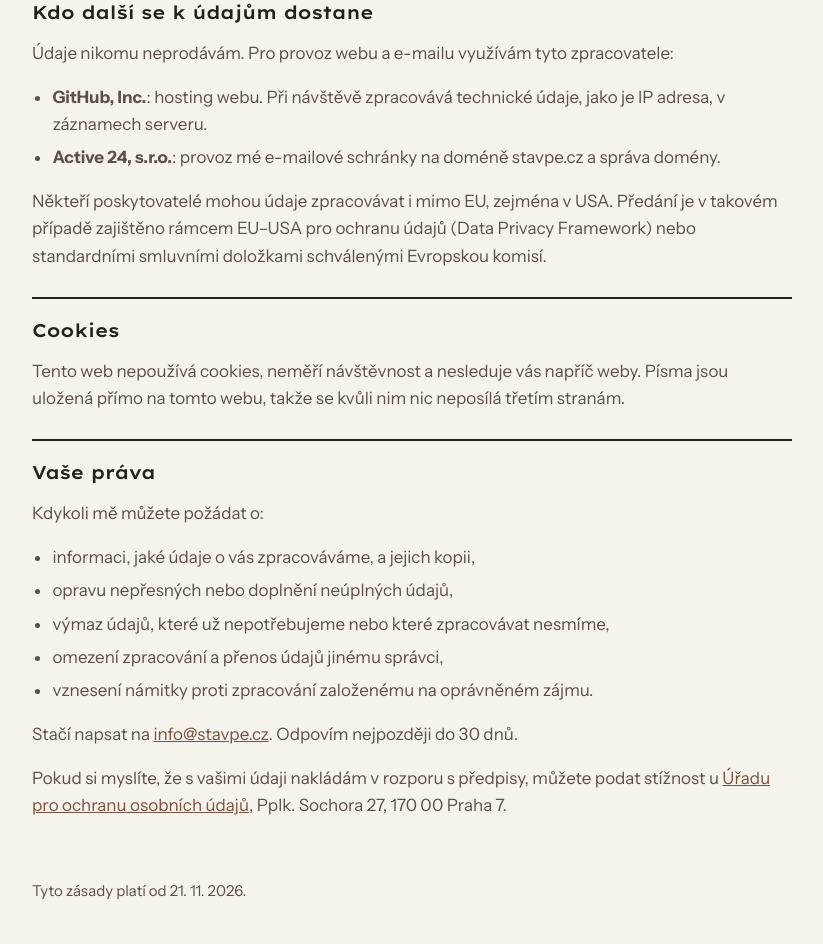
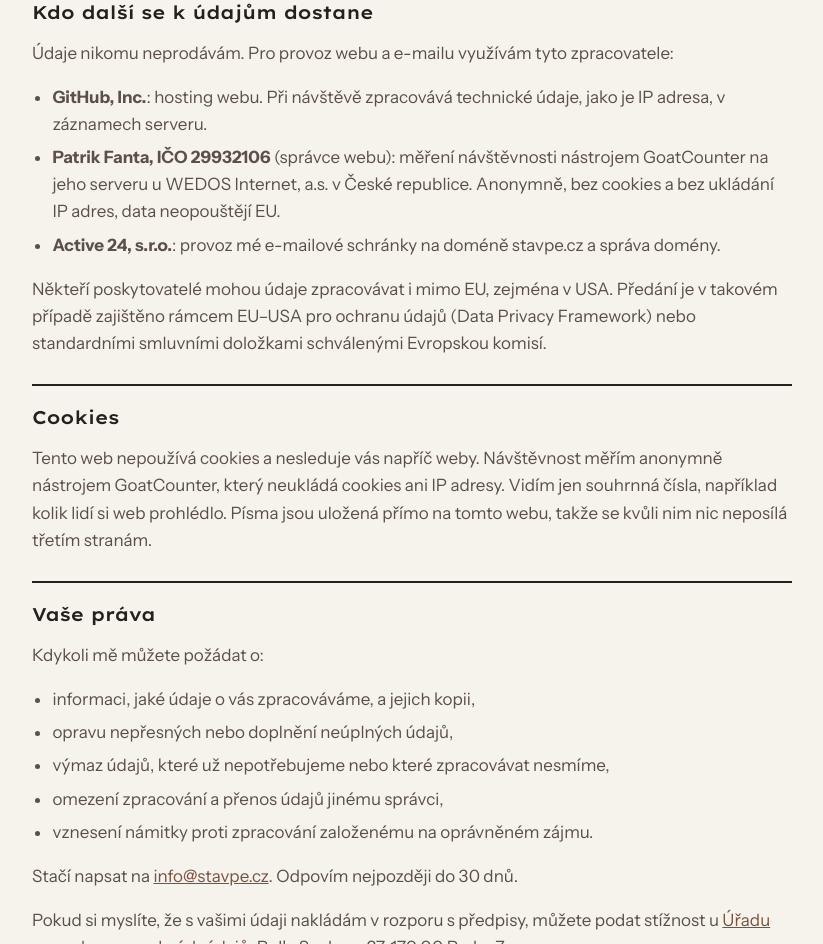
Before and after one commit to patrikfanta-cze/stavpe-web, a plain HTML site: page ochrana-osobnich-udaju.html in a window 1280 px wide. Shown: the part 1293-2237 px from the top of the page, without its empty margins (228-1051 px from the left). Drawn offline with Linux system fonts and the light colour scheme.

Commit message:
Počítadlo návštěv na serveru správce webu (stat.patrikfanta.cz), zásady doplněny
Co-Authored-By: Claude Opus 5.5 <noreply@anthropic.com>

```diff
--- a/ochrana-osobnich-udaju.html
+++ b/ochrana-osobnich-udaju.html
@@ -77,6 +77,7 @@
       <p>Údaje nikomu neprodávám. Pro provoz webu a e-mailu využívám tyto zpracovatele:</p>
       <ul>
         <li><strong>GitHub, Inc.</strong>: hosting webu. Při návštěvě zpracovává technické údaje, jako je IP adresa, v záznamech serveru.</li>
+        <li><strong>Patrik Fanta, IČO 29932106</strong> (správce webu): měření návštěvnosti nástrojem GoatCounter na jeho serveru u WEDOS Internet, a.s. v České republice. Anonymně, bez cookies a bez ukládání IP adres, data neopouštějí EU.</li>
         <li><strong>Active 24, s.r.o.</strong>: provoz mé e-mailové schránky na doméně stavpe.cz a správa domény.</li>
       </ul>
       <p>Někteří poskytovatelé mohou údaje zpracovávat i mimo EU, zejména v USA. Předání je v takovém případě zajištěno rámcem EU–USA pro ochranu údajů (Data Privacy Framework) nebo standardními smluvními doložkami schválenými Evropskou komisí.</p>
@@ -84,7 +85,7 @@
 
     <section>
       <h2>Cookies</h2>
-      <p>Tento web nepoužívá cookies, neměří návštěvnost a nesleduje vás napříč weby. Písma jsou uložená přímo na tomto webu, takže se kvůli nim nic neposílá třetím stranám.</p>
+      <p>Tento web nepoužívá cookies a nesleduje vás napříč weby. Návštěvnost měřím anonymně nástrojem GoatCounter, který neukládá cookies ani IP adresy. Vidím jen souhrnná čísla, například kolik lidí si web prohlédlo. Písma jsou uložená přímo na tomto webu, takže se kvůli nim nic neposílá třetím stranám.</p>
     </section>
 
     <section>
@@ -114,5 +115,6 @@
 </footer>
 
 <script>document.getElementById('rok').textContent = new Date().getFullYear();</script>
+<script data-goatcounter="https://stavpe.stat.patrikfanta.cz/count" async src="https://stavpe.stat.patrikfanta.cz/count.js"></script>
 </body>
 </html>
```
Also changed, not shown: 404.html (+1 -0 lines), index.html (+1 -0 lines), reklamace.html (+1 -0 lines).
